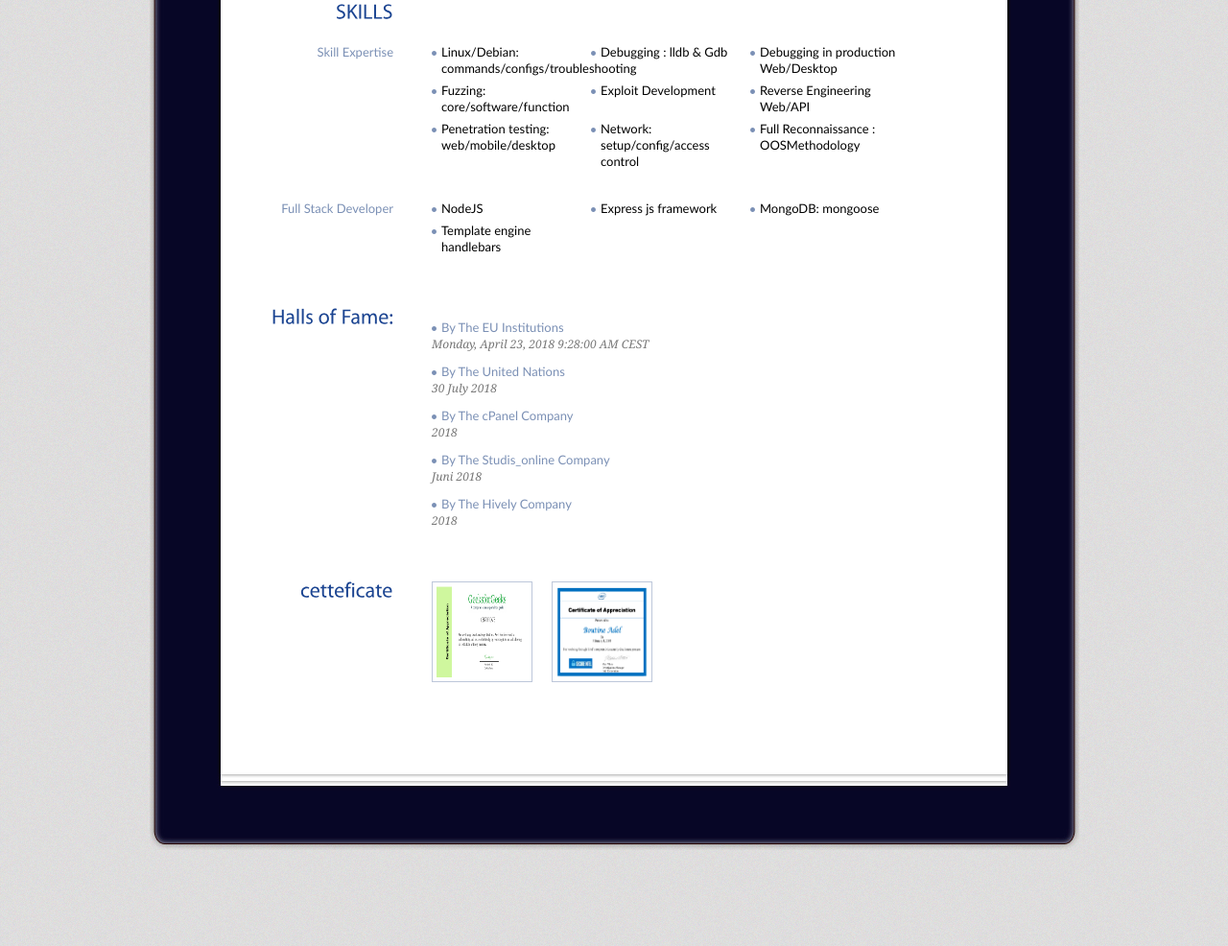
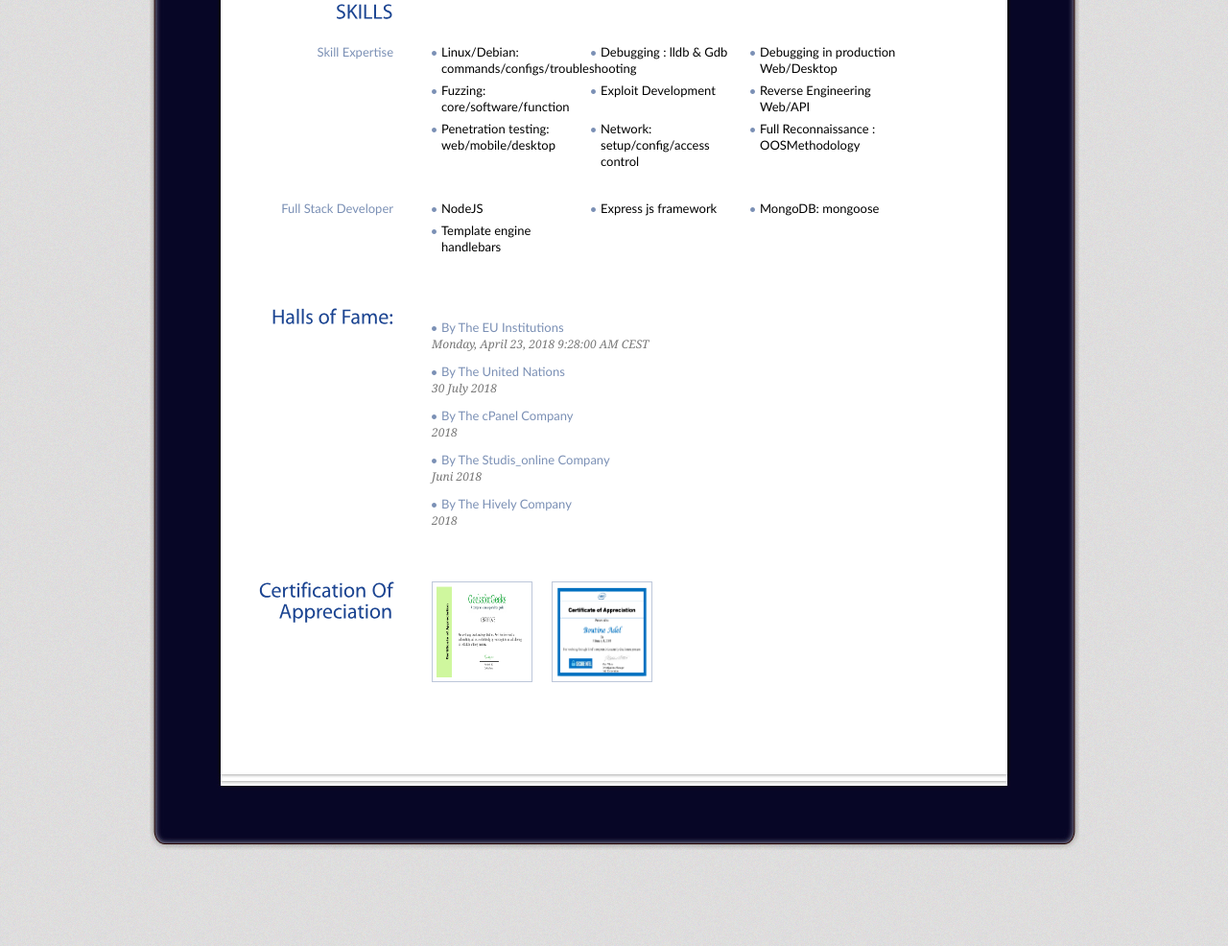
Before and after one commit to 0x4f4f53/engineering.academia.edu, a plain HTML site: page index.html in a window 1280 px wide. Shown: the part 1252-2238 px from the top of the page at 96% size. Drawn offline with Linux system fonts and the light colour scheme.

Commit message:
Update index.html

```diff
--- a/index.html
+++ b/index.html
@@ -161,7 +161,7 @@
         </div>
 
         <div class="entry">
-        <h2>cetteficate</h2>
+        <h2>Certification Of Appreciation</h2>
         	<ul class="works">
         		<li><a href="images/adel-boutine.jpg" rel="gallery" title="Lorem ipsum dolor sit amet."><img src="images/adel-boutine.jpg" alt="" /></a></li>
         		<li><a href="images/intel.png" rel="gallery" title="Lorem ipsum dolor sit amet."><img src="images/intel.png" alt="" /></a></li>
```
